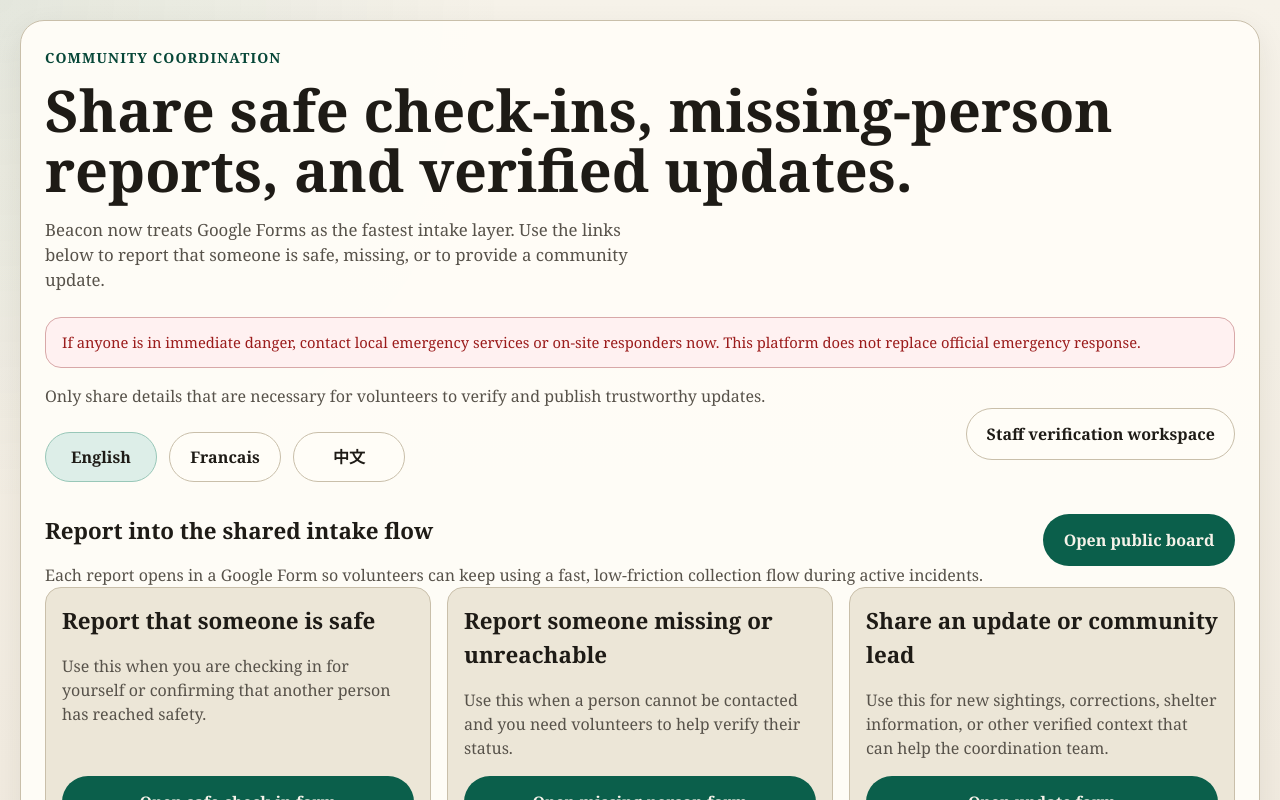
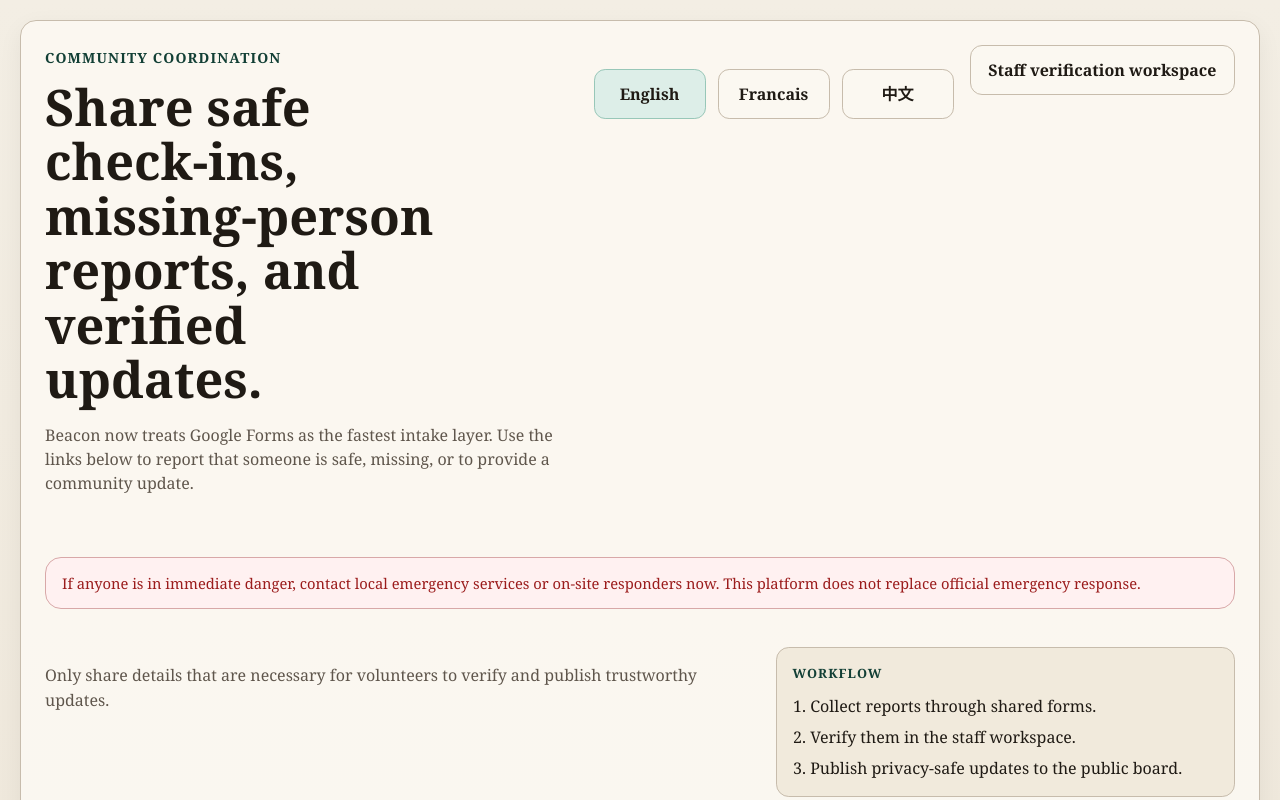
Before and after one commit to xchen34/reach, a Next.js app in the folder apps/web/: page /en in a window 1280 px wide. Shown: the top 800 px of the page. Built offline with nearby package versions, Linux system fonts and the light colour scheme; no server answers.

Commit message:
Refine web dev flow and civic UI

```diff
--- a/apps/web/app/globals.css
+++ b/apps/web/app/globals.css
@@ -1,15 +1,15 @@
 :root {
   color-scheme: light;
-  --bg: #f4f1e8;
-  --surface: #fffdf7;
-  --surface-alt: #ece6d7;
-  --text: #1e1b16;
-  --muted: #57524a;
-  --accent: #0b5f4b;
-  --accent-strong: #074738;
-  --border: #c9bfaa;
+  --bg: #efe9dc;
+  --surface: #fbf8f1;
+  --surface-alt: #f1eadc;
+  --text: #1f1a14;
+  --muted: #5f564c;
+  --accent: #1b5a4b;
+  --accent-strong: #123f35;
+  --border: #c7bcac;
   --focus: #0d47a1;
-  --shadow: 0 10px 30px rgba(42, 35, 24, 0.08);
+  --shadow: 0 8px 24px rgba(34, 29, 22, 0.06);
 }
 
 * {
@@ -20,9 +20,7 @@ html,
 body {
   margin: 0;
   min-height: 100%;
-  background:
-    radial-gradient(circle at top left, rgba(11, 95, 75, 0.08), transparent 30%),
-    linear-gradient(180deg, #f6f2e9 0%, #efe8dc 100%);
+  background: linear-gradient(180deg, #f3eee4 0%, #ece4d6 100%);
   color: var(--text);
   font-family: Georgia, "Times New Roman", serif;
 }
@@ -55,9 +53,9 @@ textarea {
 .page-card {
   max-width: 52rem;
   margin: 0 auto;
-  background: rgba(255, 253, 247, 0.96);
+  background: rgba(251, 248, 241, 0.97);
   border: 1px solid var(--border);
-  border-radius: 1.5rem;
+  border-radius: 1rem;
   box-shadow: var(--shadow);
   padding: 1.5rem;
 }
@@ -78,15 +76,19 @@ textarea {
 
 .headline {
   margin: 0 0 1rem;
-  font-size: clamp(2rem, 5vw, 3.6rem);
-  line-height: 1.05;
+  font-size: clamp(1.95rem, 4.4vw, 3.15rem);
+  line-height: 1.08;
+}
+
+.headline-compact {
+  max-width: 14ch;
 }
 
 .lede {
-  max-width: 38rem;
+  max-width: 34rem;
   margin: 0 0 1.5rem;
   color: var(--muted);
-  font-size: 1.05rem;
+  font-size: 1rem;
 }
 
 .compact-lede {
@@ -109,7 +111,7 @@ textarea {
   min-width: 7rem;
   min-height: 3rem;
   padding: 0.75rem 1rem;
-  border-radius: 999px;
+  border-radius: 0.7rem;
   border: 1px solid var(--border);
   background: var(--surface);
   font-weight: 700;
@@ -121,6 +123,16 @@ textarea {
   border-color: #98c7b8;
 }
 
+.community-home-shell {
+  display: grid;
+  gap: 1.5rem;
+}
+
+.community-home-header {
+  display: grid;
+  gap: 1rem;
+}
+
 .community-home-toolbar,
 .community-entry-header {
   display: grid;
@@ -128,22 +140,60 @@ textarea {
   align-items: start;
 }
 
+.community-home-intro {
+  display: grid;
+  gap: 1rem;
+}
+
+.community-board-shell,
+.staff-dashboard-shell {
+  display: grid;
+  gap: 1.5rem;
+}
+
 .community-entry-section {
-  margin-top: 2rem;
+  margin-top: 0.5rem;
 }
 
 .community-action-card {
   display: grid;
   gap: 1rem;
   align-content: space-between;
+  background: linear-gradient(180deg, rgba(251, 248, 241, 0.68), rgba(241, 234, 220, 0.96));
+}
+
+.community-action-body {
+  display: grid;
+  gap: 0.4rem;
 }
 
 .community-action-title {
-  margin-bottom: 0.5rem;
+  margin-bottom: 0;
+  font-size: 1.18rem;
 }
 
 .community-action-copy {
   margin-top: 0;
+}
+
+.community-process-card {
+  background: rgba(255, 251, 243, 0.78);
+}
+
+.community-process-label {
+  margin: 0 0 0.65rem;
+  color: var(--accent-strong);
+  font-size: 0.8rem;
+  font-weight: 700;
+  letter-spacing: 0.08em;
+  text-transform: uppercase;
+}
+
+.community-process-list {
+  margin: 0;
+  padding-left: 1.1rem;
+  display: grid;
+  gap: 0.45rem;
 }
 
 .community-guidelines-list {
@@ -158,9 +208,25 @@ textarea {
   gap: 1rem;
 }
 
+.board-summary-grid .detail-card,
+.staff-summary-grid .detail-card {
+  background: rgba(255, 251, 243, 0.9);
+}
+
+.board-summary-grid dd,
+.staff-summary-grid dd {
+  font-size: 1.6rem;
+  line-height: 1;
+}
+
+.board-source-note {
+  margin-top: 0.75rem;
+}
+
 .community-board-card {
   display: grid;
   gap: 1rem;
+  background: rgba(255, 251, 243, 0.9);
 }
 
 .community-board-card-header {
@@ -196,6 +262,8 @@ textarea {
 .community-board-update {
   display: grid;
   gap: 0.35rem;
+  padding-top: 0.5rem;
+  border-top: 1px solid rgba(199, 188, 172, 0.9);
 }
 
 .community-board-subtitle {
@@ -217,7 +285,7 @@ textarea {
 
 .section-title {
   margin: 0 0 1rem;
-  font-size: 1.4rem;
+  font-size: 1.25rem;
 }
 
 .form-stack {
@@ -411,9 +479,9 @@ textarea {
   align-items: center;
   justify-content: center;
   min-width: 12rem;
-  min-height: 3.25rem;
-  padding: 0.8rem 1.2rem;
-  border-radius: 999px;
+  min-height: 3rem;
+  padding: 0.75rem 1.1rem;
+  border-radius: 0.75rem;
   border: 1px solid transparent;
   cursor: pointer;
   text-decoration: none;
@@ -444,7 +512,7 @@ textarea {
 .detail-card {
   padding: 1rem;
   border: 1px solid var(--border);
-  border-radius: 1rem;
+  border-radius: 0.8rem;
   background: var(--surface-alt);
 }
 
@@ -470,7 +538,7 @@ textarea {
 .status-pill {
   display: inline-block;
   padding: 0.4rem 0.7rem;
-  border-radius: 999px;
+  border-radius: 0.65rem;
   background: #ddeee8;
   color: #0b4d3d;
   font-weight: 700;
@@ -493,6 +561,7 @@ textarea {
 
 .support-copy {
   color: var(--muted);
+  line-height: 1.55;
 }
 
 .break-all {
@@ -632,8 +701,8 @@ textarea {
   margin-top: 1.5rem;
   padding: 1rem;
   border: 1px solid var(--border);
-  border-radius: 1rem;
-  background: #f8f3e8;
+  border-radius: 0.8rem;
+  background: rgba(255, 251, 243, 0.82);
 }
 
 .staff-case-stack,
@@ -652,6 +721,10 @@ textarea {
   gap: 1rem;
 }
 
+.staff-event-card {
+  background: rgba(255, 251, 243, 0.92);
+}
+
 .staff-case-header,
 .staff-audit-row {
   display: flex;
@@ -666,6 +739,11 @@ textarea {
 .staff-event-meta {
   display: grid;
   gap: 0.75rem;
+}
+
+.staff-event-meta .detail-card,
+.staff-session-grid .detail-card {
+  background: rgba(255, 251, 243, 0.82);
 }
 
 .staff-related-case-copy {
@@ -699,7 +777,7 @@ textarea {
 
 .staff-tag-chip {
   padding: 0.45rem 0.7rem;
-  border-radius: 999px;
+  border-radius: 0.6rem;
   background: #e8f0ea;
   color: #184a39;
   font-size: 0.92rem;
@@ -797,7 +875,7 @@ textarea {
 
   .page-card {
     padding: 1.25rem;
-    border-radius: 1.25rem;
+    border-radius: 0.9rem;
   }
 
   .button-row {
@@ -811,8 +889,34 @@ textarea {
 }
 
 @media (min-width: 720px) {
+  .community-board-header {
+    grid-template-columns: minmax(0, 1fr) auto;
+  }
+
+  .community-home-header {
+    grid-template-columns: minmax(0, 1fr) auto;
+    align-items: start;
+  }
+
+  .community-home-intro {
+    grid-template-columns: minmax(0, 1.4fr) minmax(18rem, 0.9fr);
+    align-items: start;
+  }
+
   .community-home-toolbar,
   .community-entry-header {
     grid-template-columns: minmax(0, 1fr) auto;
   }
+
+  .board-summary-grid {
+    grid-template-columns: repeat(5, minmax(0, 1fr));
+  }
+
+  .staff-session-grid {
+    grid-template-columns: repeat(3, minmax(0, 1fr));
+  }
+
+  .staff-summary-grid {
+    grid-template-columns: repeat(4, minmax(0, 1fr));
+  }
 }
--- a/apps/web/components/community-coordination-home.tsx
+++ b/apps/web/components/community-coordination-home.tsx
@@ -42,20 +42,33 @@ export function CommunityCoordinationHome({
 
   return (
     <main className="page-shell">
-      <div className="page-card page-card-wide">
-        <span className="eyebrow">{dictionary.home.eyebrow}</span>
-        <h1 className="headline">{dictionary.home.title}</h1>
-        <p className="lede">{dictionary.home.description}</p>
+      <div className="page-card page-card-wide community-home-shell">
+        <div className="community-home-header">
+          <div>
+            <span className="eyebrow">{dictionary.home.eyebrow}</span>
+            <h1 className="headline headline-compact">{dictionary.home.title}</h1>
+            <p className="lede">{dictionary.home.description}</p>
+          </div>
+          <div className="community-home-toolbar">
+            <LanguageSwitcher currentLocale={locale} label={dictionary.home.languagePicker} />
+            <Link className="button-secondary" href={`/${locale}/staff/login`}>
+              {dictionary.home.staffCta}
+            </Link>
+          </div>
+        </div>
         <p className="error-banner" role="alert">
           {dictionary.home.emergencyNotice}
         </p>
-        <p className="support-copy compact-lede">{dictionary.home.privacy}</p>
-
-        <div className="community-home-toolbar">
-          <LanguageSwitcher currentLocale={locale} label={dictionary.home.languagePicker} />
-          <Link className="button-secondary" href={`/${locale}/staff/login`}>
-            {dictionary.home.staffCta}
-          </Link>
+        <div className="community-home-intro">
+          <p className="support-copy compact-lede">{dictionary.home.privacy}</p>
+          <div className="detail-card community-process-card">
+            <p className="community-process-label">{dictionary.home.workflowTitle}</p>
+            <ol className="community-process-list">
+              {dictionary.home.workflowSteps.map((step) => (
+                <li key={step}>{step}</li>
+              ))}
+            </ol>
+          </div>
         </div>
 
         <section className="community-entry-section" aria-labelledby="community-entry-title">
@@ -74,7 +87,7 @@ export function CommunityCoordinationHome({
           <div className="section-grid">
             {actions.map((action) => (
               <article className="detail-card community-action-card" key={action.key}>
-                <div>
+                <div className="community-action-body">
                   <h3 className="section-title community-action-title">{action.title}</h3>
                   <p className="support-copy community-action-copy">{action.description}</p>
                 </div>
--- a/apps/web/lib/locales/en.ts
+++ b/apps/web/lib/locales/en.ts
@@ -29,6 +29,12 @@ export const en = {
       "Each report opens in a Google Form so volunteers can keep using a fast, low-friction collection flow during active incidents.",
     formPending:
       "Set this Google Form link in the web environment before using this entry in production.",
+    workflowTitle: "Workflow",
+    workflowSteps: [
+      "Collect reports through shared forms.",
+      "Verify them in the staff workspace.",
+      "Publish privacy-safe updates to the public board.",
+    ],
     guidelinesTitle: "Before you submit",
     guidelines: [
       "Prefer first-hand information whenever possible and include the time you learned it.",
--- a/apps/web/lib/locales/fr.ts
+++ b/apps/web/lib/locales/fr.ts
@@ -29,6 +29,12 @@ export const fr = {
       "Chaque signalement s'ouvre dans un Google Form afin que les benevoles conservent un mode de collecte rapide et simple pendant un incident actif.",
     formPending:
       "Configurez ce lien Google Form dans l'environnement web avant de l'utiliser en production.",
+    workflowTitle: "Flux de travail",
+    workflowSteps: [
+      "Collecter les signalements via des formulaires partages.",
+      "Les verifier dans l'espace equipe.",
+      "Publier des mises a jour respectueuses de la vie privee sur le tableau public.",
+    ],
     guidelinesTitle: "Avant de soumettre",
     guidelines: [
       "Privilegiez les informations de premiere main et indiquez l'heure a laquelle vous les avez obtenues.",
--- a/apps/web/lib/locales/zh.ts
+++ b/apps/web/lib/locales/zh.ts
@@ -27,6 +27,12 @@ export const zh = {
     entryDescription:
       "每个入口都会打开一个 Google Form，让志愿者在突发事件期间继续使用快速、低门槛的收集方式。",
     formPending: "请先在前端环境变量中配置这个 Google Form 链接，再用于正式场景。",
+    workflowTitle: "处理流程",
+    workflowSteps: [
+      "通过共享表单收集上报。",
+      "在工作人员后台进行核实。",
+      "将保护隐私的更新发布到公开信息板。",
+    ],
     guidelinesTitle: "提交前请先确认",
     guidelines: [
       "尽量提供第一手信息，并写明你获知该信息的时间。",
```
Also changed, not shown: apps/web/components/community-board-page.tsx (+5 -5 lines), apps/web/components/staff-case-list-page.tsx (+4 -4 lines), apps/web/lib/api.ts (+0 -7 lines), 3 other files (tests, documents, lock files or other folders).
